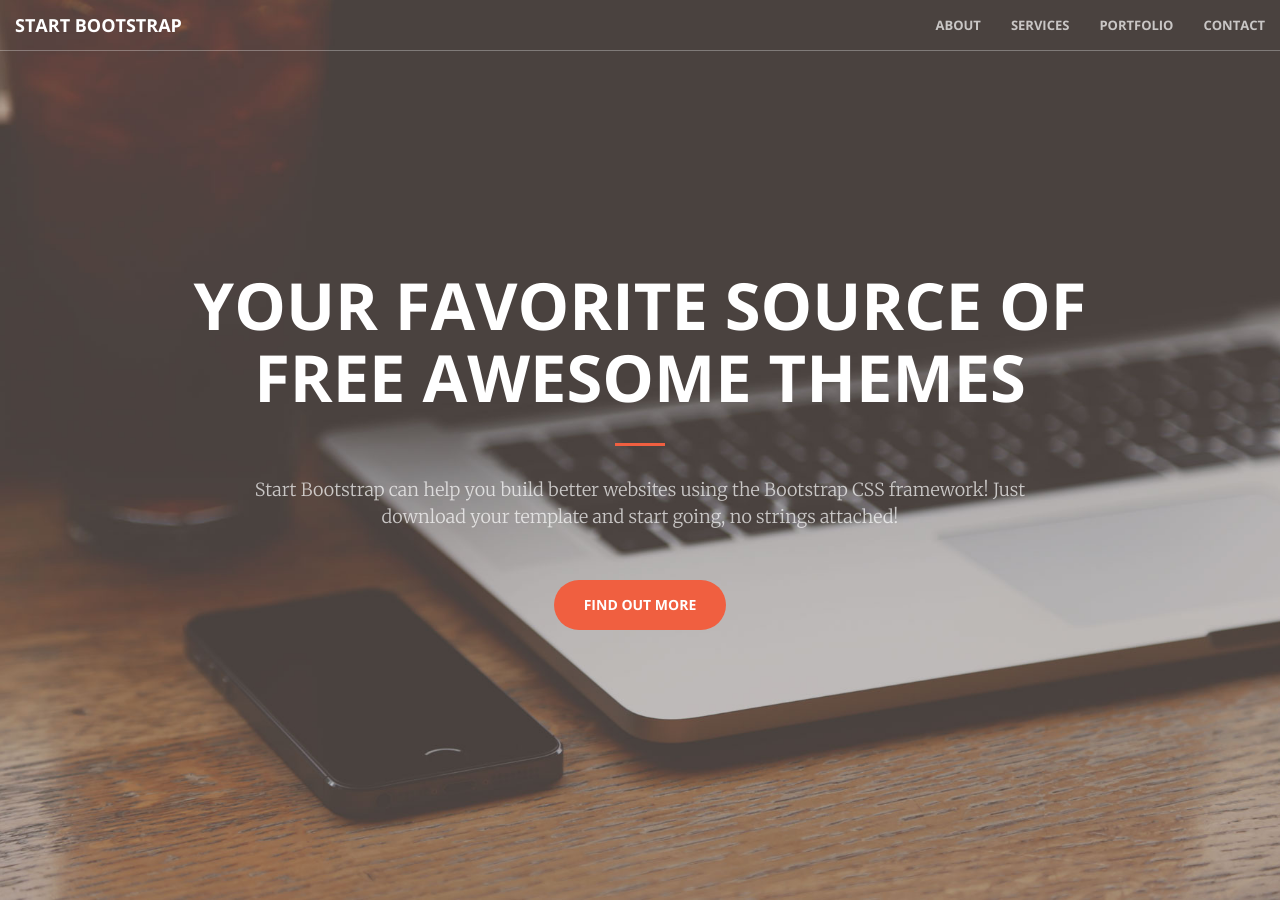
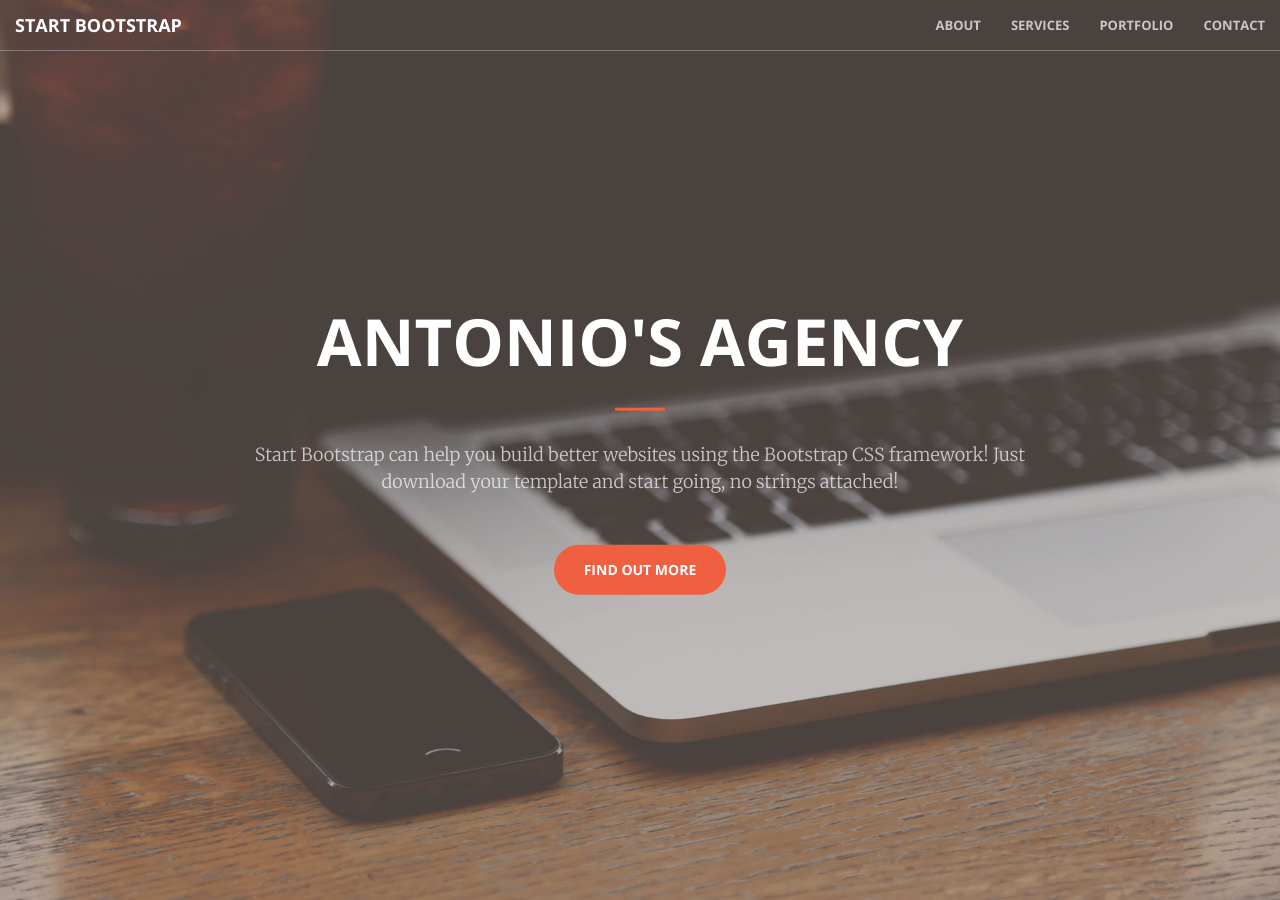
Before and after one commit to aaadesignstudios/creative, a Jekyll site: the page built from index.html, in a window 1280 px wide and 900 px high. Built offline with Jekyll 4.4.1, drawn with Linux system fonts in a browser that asks for light colours.

Commit message:
Updated 'index.html' via CloudCannon

```diff
--- a/index.html
+++ b/index.html
@@ -5,7 +5,7 @@ title: Home Page
 <header>
   <div class="header-content">
     <div class="header-content-inner">
-      <h1 class="editable">Your Favorite Source of Free Awesome Themes</h1>
+      <h1 class="editable">Antonio&#39;s Agency</h1>
       <hr />
       <p class="editable">Start Bootstrap can help you build better websites using the Bootstrap CSS framework! Just download your template and start going, no strings attached!</p>
       <a href="#about" class="btn btn-primary btn-xl page-scroll">Find Out More</a>
```
